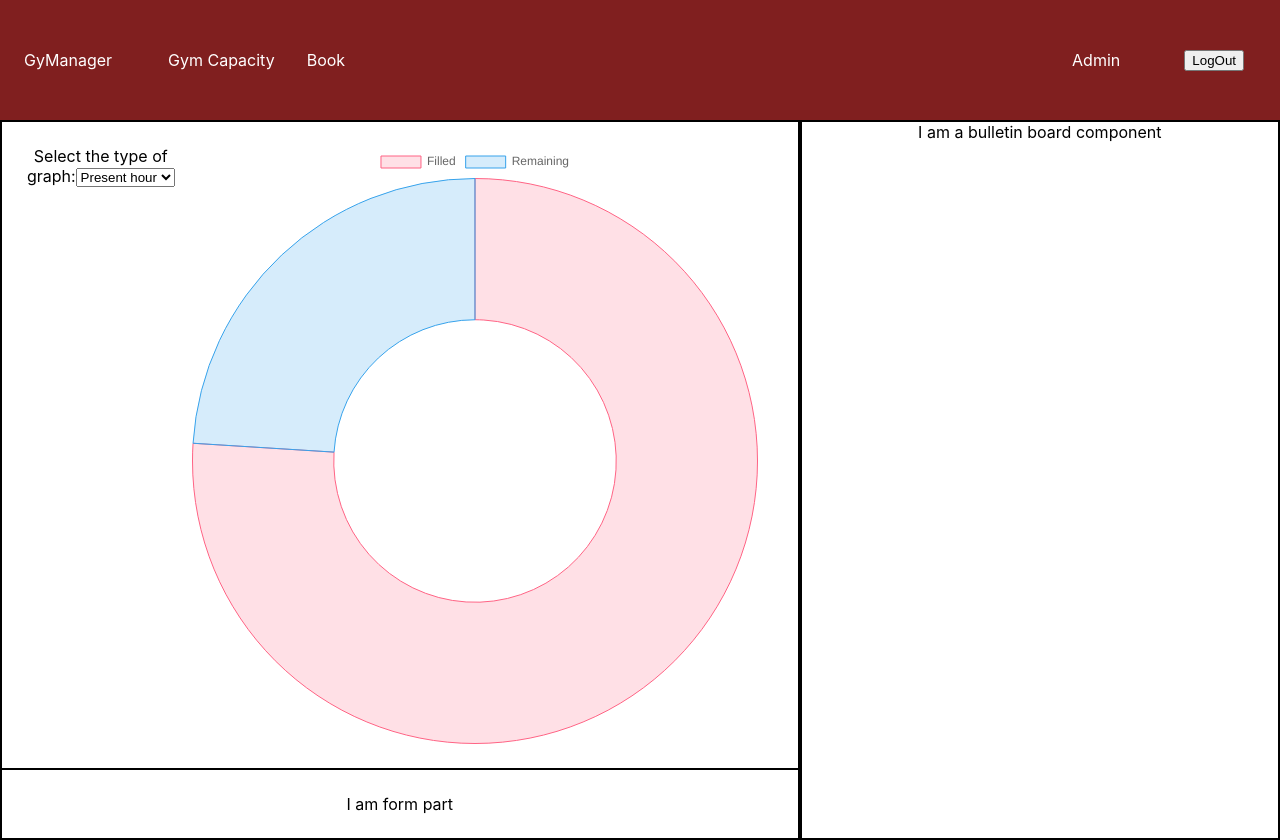
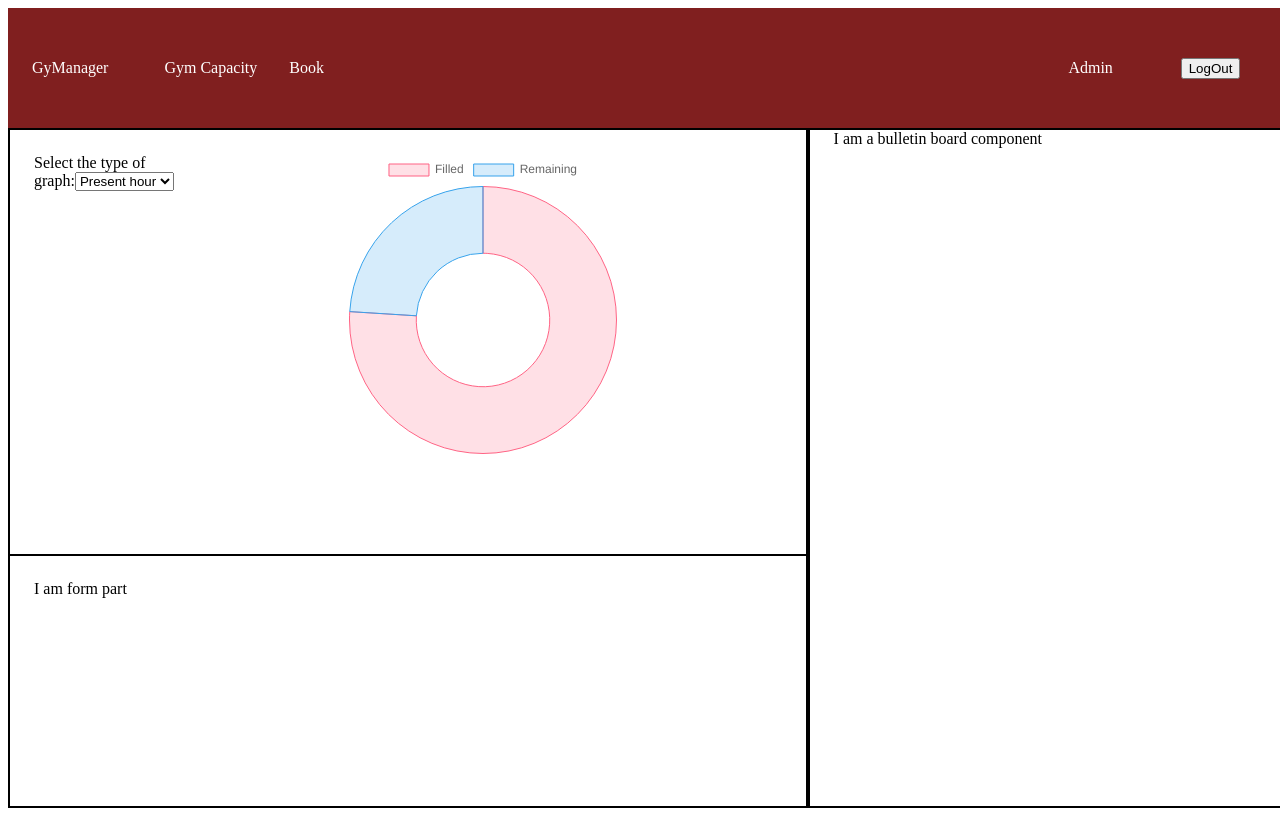
Before and after one commit to harwindersidhu/gymanager, a React (Create React App) app: page / in a window 1280 px wide. After the commit the page ends 808 px from the top, so only its background shows below. Built offline with nearby package versions, Linux system fonts and the light colour scheme.

Commit message:
Fix height

```diff
--- a/src/App.css
+++ b/src/App.css
@@ -1,4 +1,4 @@
-.App {
+/* .App {
   text-align: center;
 }
 
@@ -35,4 +35,4 @@
   to {
     transform: rotate(360deg);
   }
-}
+} */
--- a/src/components/Navigation.scss
+++ b/src/components/Navigation.scss
@@ -1,5 +1,5 @@
 nav {
-  top: 0;
+  // top: 0;
   position: fixed;
   width: 100%;
   height: 120px;
--- a/src/components/component_capacity/GraphPresentHour.js
+++ b/src/components/component_capacity/GraphPresentHour.js
@@ -1,6 +1,7 @@
 import React from "react";
 import { Doughnut } from "react-chartjs-2";import { Chart as ChartJS, ArcElement, Tooltip, Legend } from 'chart.js';
 ChartJS.register(ArcElement, Tooltip, Legend);
+
 
 const data = {
   labels: ['Filled', 'Remaining'],
@@ -23,7 +24,6 @@ const data = {
 export default function GraphPresentHour(props) {
   return (
     <div className="graph-present-hour">
-      {/* <Doughnut data={data} /> */}
       <Doughnut data={data}/>
     </div>
   );
--- a/src/components/component_capacity/Graphs.js
+++ b/src/components/component_capacity/Graphs.js
@@ -2,7 +2,7 @@ import React, { useState } from "react";
 import GraphOtherDay from "./GraphOtherDay";
 import GraphPresentDay from "./GraphpresentDay";
 import GraphPresentHour from "./GraphPresentHour";
-import "./Graphs.scss"
+import "./Graphs.scss";
 import SelectType from "./SelectType";
 
 export default function Graphs(props) {
--- a/src/components/component_capacity/Graphs.scss
+++ b/src/components/component_capacity/Graphs.scss
@@ -1,5 +1,6 @@
 .graphs-view {
   display: flex;
+  height: 100%;
 }
 
 .select-view {
@@ -8,4 +9,10 @@
 
 .graph {
   width: 80%;
+  justify-content: center;
 }
+
+.graph-present-hour {
+  width: fit-content;
+  margin: 0 auto;
+}
--- a/src/components/component_capacity/GymCapacity.scss
+++ b/src/components/component_capacity/GymCapacity.scss
@@ -1,11 +1,13 @@
 .capacity-view {
   display: flex;
+
+  // height: 100%;
 }
 
 .gym-capacity {
   display: flex;
+  margin-top: 120px;
   flex-direction: column;
-  margin-top: 120px;
   width: 65%;
   border: 2px solid black;
 }
@@ -13,8 +15,10 @@
 .row-one {
   padding: 1.5em;
   border-bottom: 2px solid black;
+  height: 65%;
 }
 
 .row-two {
   padding: 1.5em;
+  height: 35%;
 }
--- a/src/index.css
+++ b/src/index.css
@@ -1,4 +1,4 @@
-body {
+/* body {
   margin: 0;
   font-family: -apple-system, BlinkMacSystemFont, 'Segoe UI', 'Roboto', 'Oxygen',
     'Ubuntu', 'Cantarell', 'Fira Sans', 'Droid Sans', 'Helvetica Neue',
@@ -10,4 +10,13 @@ body {
 code {
   font-family: source-code-pro, Menlo, Monaco, Consolas, 'Courier New',
     monospace;
+} */
+
+html,
+body,
+#root,
+.App,
+.App>div {
+  height: 100%;
+  width: 100%;
 }
```
